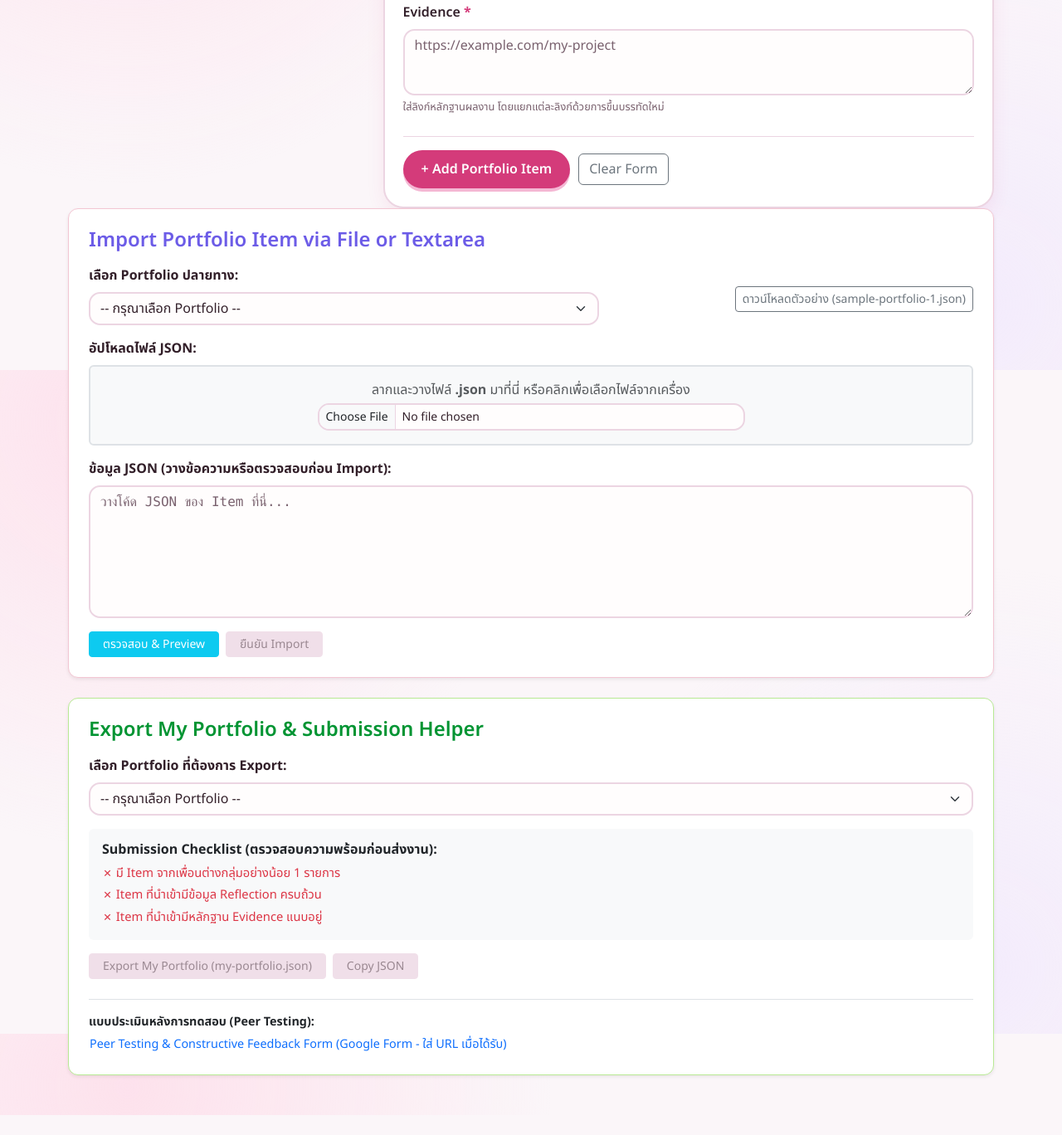
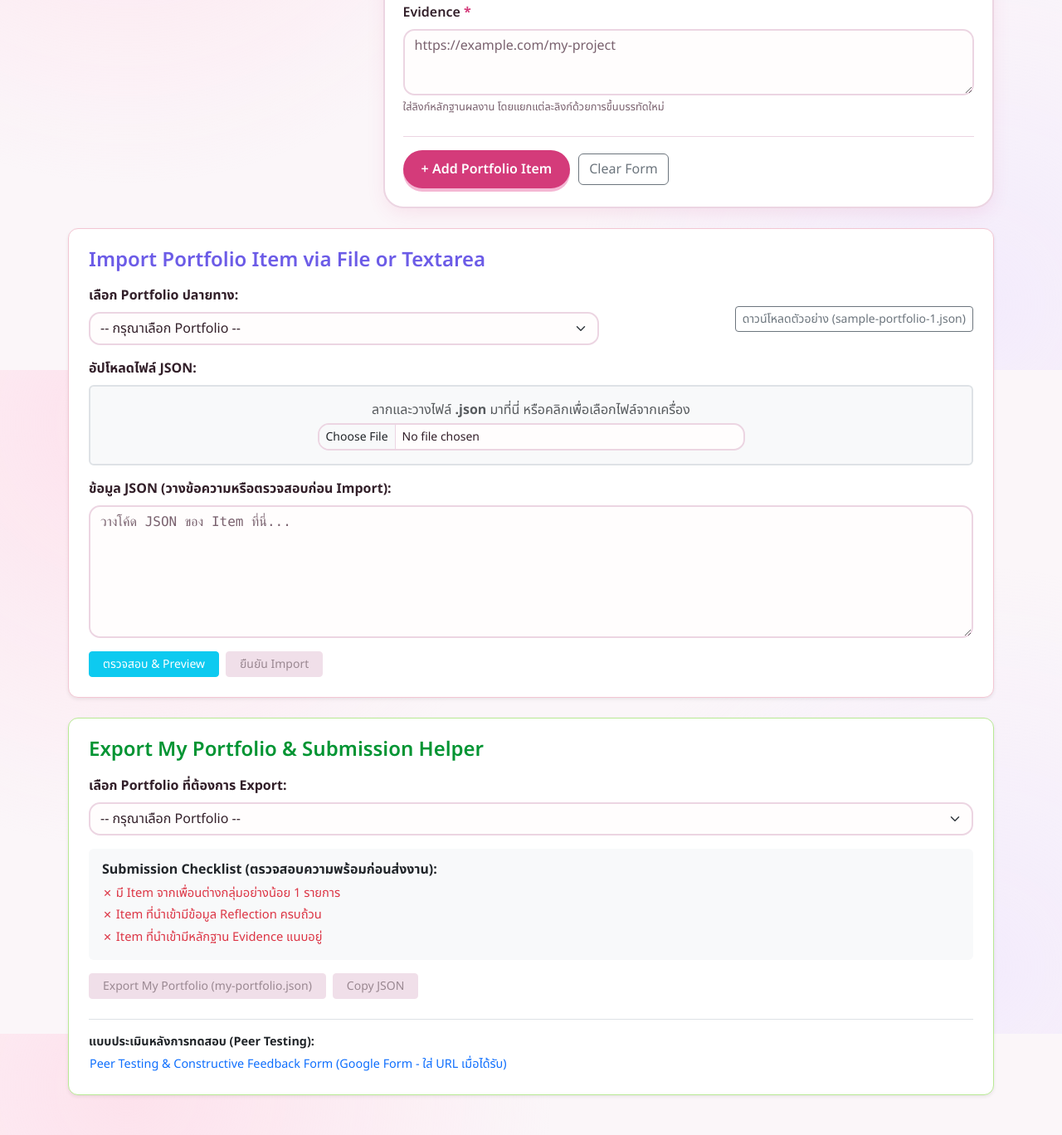
Before and after one commit to sarunyaphatVongsubsin/POWER-UP-, a plain HTML site: page index.html in a window 1280 px wide. Shown: the part 2754-4122 px from the top of the page at 83% size. Before the commit the page ends 4098 px from the top, so only its background shows below. Drawn offline with nearby package versions, Linux system fonts and the light colour scheme.

Commit message:
fix: add top margin padding (#26)

```diff
--- a/index.html
+++ b/index.html
@@ -374,7 +374,7 @@
             </section>
         </div>
         <!-- === ส่วน Import Portfolio Item (Issue #25) === -->
-        <section id="import-section" class="card shadow-sm p-4 mb-4"
+        <section id="import-section" class="card shadow-sm p-4 mt-4 mb-4"
             style="border-radius: 12px; border-color: #f3c6d3;">
             <h4 class="mb-3" style="color: #6c5ce7; font-weight: 600;">
                 <i class="bi bi-file-earmark-arrow-down"></i> Import Portfolio Item via File or Textarea
@@ -453,7 +453,7 @@
             </div>
         </section>
         <!-- === ส่วน Export My Portfolio & Submission Helper (Issue #26) === -->
-        <section id="export-section" class="card shadow-sm p-4 mb-4"
+        <section id="export-section" class="card shadow-sm p-4 mt-4 mb-4"
             style="border-radius: 12px; border-color: #b8e994;">
             <h4 class="mb-3" style="color: #009432; font-weight: 600;">
                 <i class="bi bi-box-arrow-up"></i> Export My Portfolio & Submission Helper
```
